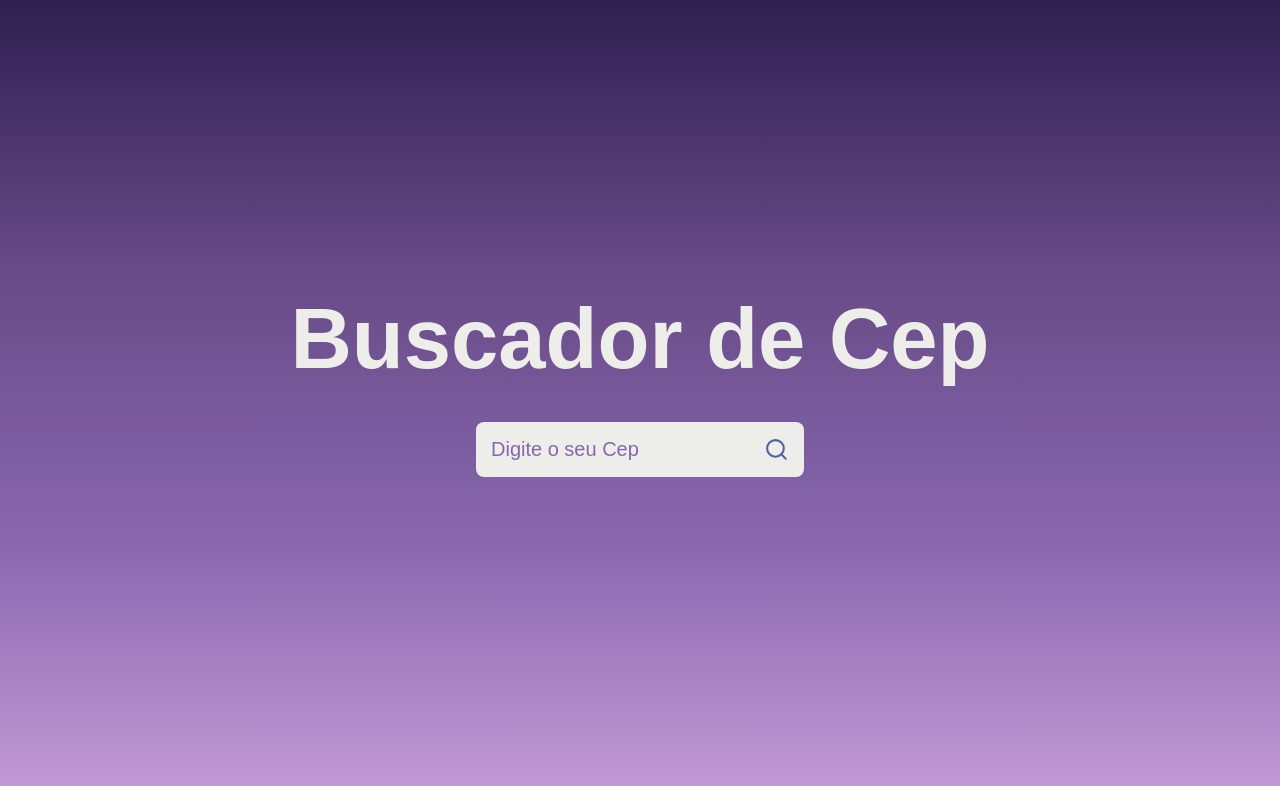
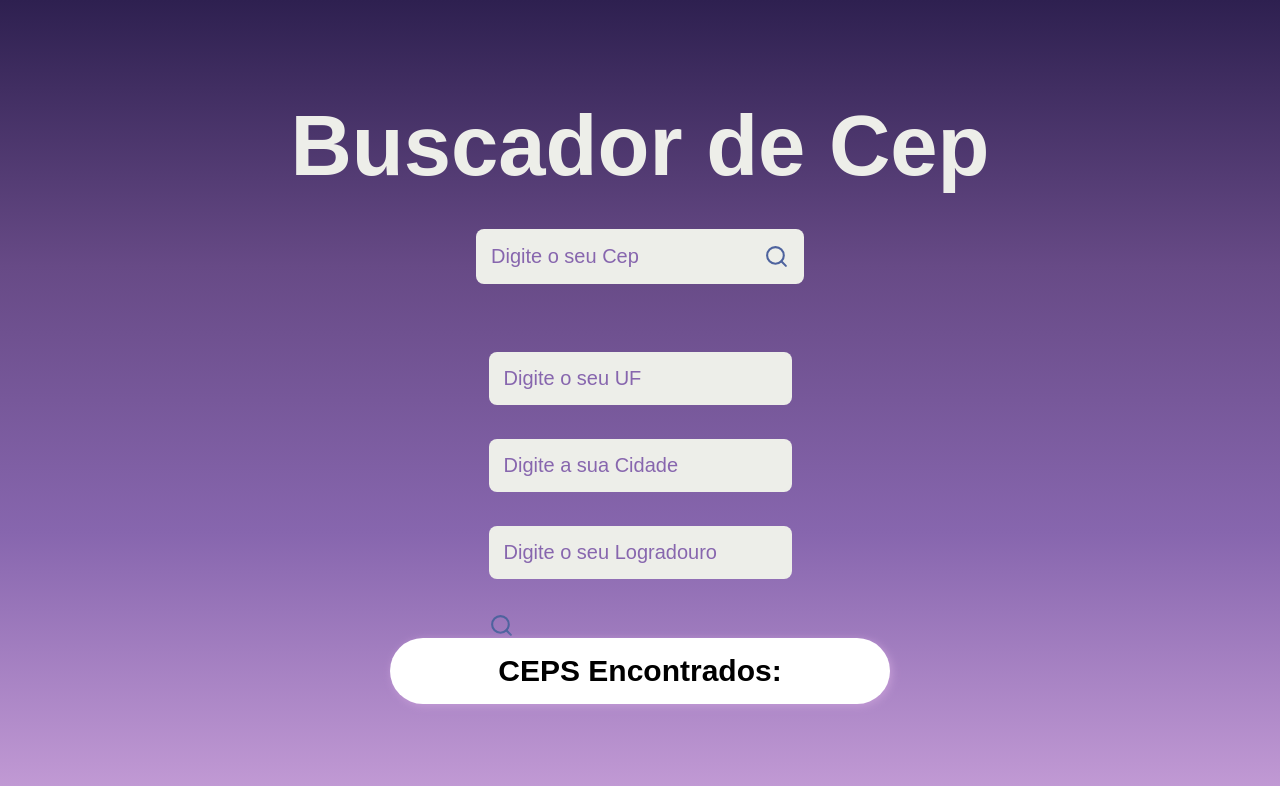
Before and after one commit to jubassul/brazilian-postalcode, a React (Create React App) app: page / in a window 1280 px wide. Shown: the top 786 px of the page. Built offline with nearby package versions, Linux system fonts and the light colour scheme.

Commit message:
add request to look up address and return zip code

```diff
--- a/src/App.js
+++ b/src/App.js
@@ -3,8 +3,13 @@ import { FiSearch } from "react-icons/fi";
 import "./styles.css";
 import api from "./services/api";
 function App() {
-  const [input, setInput] = useState("");
-  const [cep, setCep] = useState({});
+  const [input, setInput] = useState(""); // busca cep
+  const [cep, setCep] = useState({}); //renderizar enderecos na tela
+  const [inputUf, setInputUf] = useState("");
+  const [inputCity, setInputCity] = useState("");
+  const [inputAddress, setInputAdress] = useState("");
+  const [searchCep, setSearchCep] = useState([]); //renderizar ceps encontrados na tela
+
   async function handleSearch() {
     if (input === "") {
       alert("Preencha algum cep");
@@ -18,6 +23,24 @@ function App() {
     } catch {
       alert("Ops, erro ao buscar");
       setInput("");
+    }
+  }
+  async function handleSearchCep() {
+    if (inputUf === "" || inputAddress === "" || inputCity === "") {
+      alert("Prencha os campos ");
+      return;
+    }
+    try {
+      const responseSearchCep = await api.get(
+        `${inputUf}/${inputCity}/${inputAddress}/json`
+      );
+      console.log(responseSearchCep.data);
+      setSearchCep(responseSearchCep.data);
+    } catch {
+      alert("Erro");
+      setInputUf("");
+      setInputAdress("");
+      setInputCity("");
     }
   }
 
@@ -35,17 +58,49 @@ function App() {
           <FiSearch size={25} color="#4e639e" />
         </button>
       </div>
+      <div>
+        <div className="containerSearch">
+          <input
+            type="text"
+            placeholder="Digite o seu UF"
+            value={inputUf}
+            onChange={(event) => setInputUf(event.target.value)}
+          />
+        </div>
+        <div className="containerSearch">
+          <input
+            type="text"
+            placeholder="Digite a sua Cidade"
+            value={inputCity}
+            onChange={(event) => setInputCity(event.target.value)}
+          />
+        </div>
+        <div className="containerSearch">
+          <input
+            type="text"
+            placeholder="Digite o seu Logradouro"
+            value={inputAddress}
+            onChange={(event) => setInputAdress(event.target.value)}
+          />
+        </div>
+        <button className="button" onClick={handleSearchCep}>
+          <FiSearch size={25} color="#4e639e" />
+        </button>
+      </div>
       {Object.keys(cep).length > 0 && (
-        <main className="main">
+        <div className="main">
           <h2>CEP: {cep.cep}</h2>
           <span>Rua: {cep.logradouro}</span>
           <span>Complemento: {cep.complemento}</span>
           <span>Bairro: {cep.bairro}</span>
           <span>
-            {cep.localidade} - {cep.uf}{" "}
+            {cep.localidade} - {cep.uf}
           </span>
-        </main>
+        </div>
       )}
+      <div className="main">
+      <h2> CEPS Encontrados: {searchCep.cep} </h2>
+      </div>
     </div>
   );
 }
```
